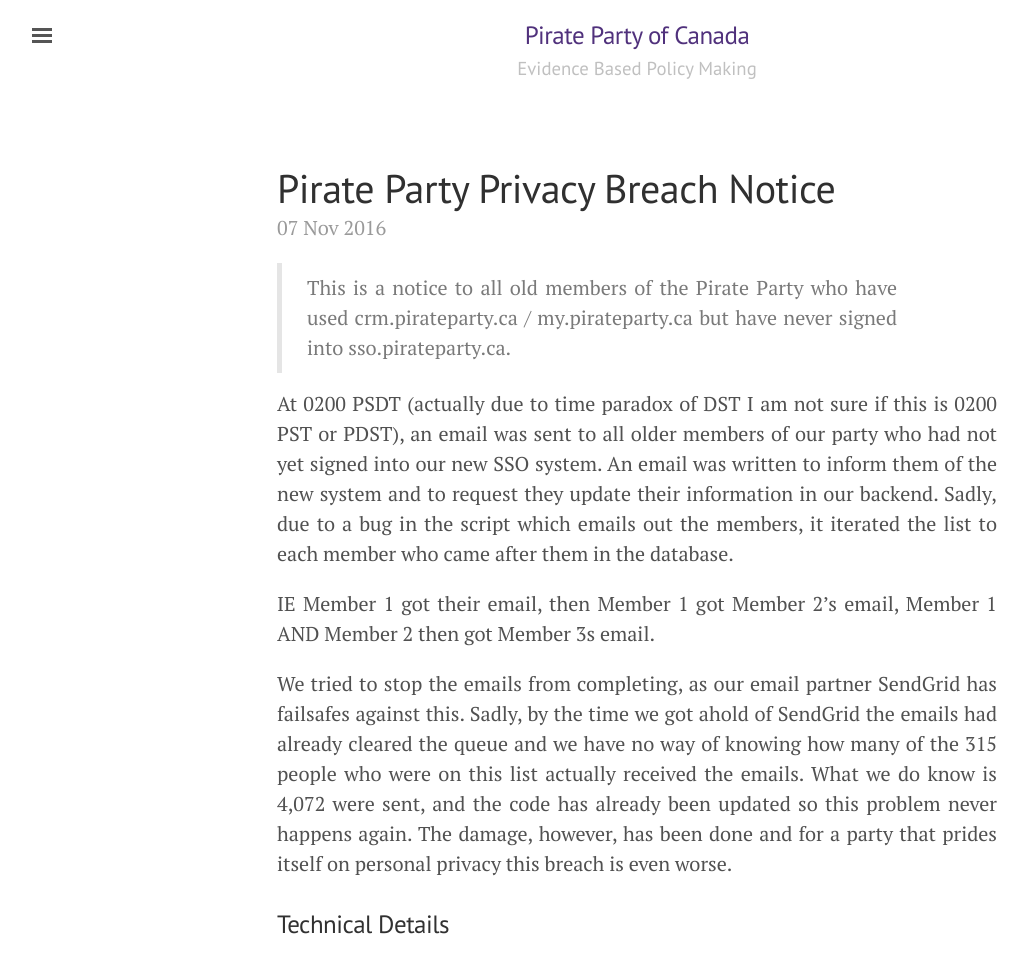
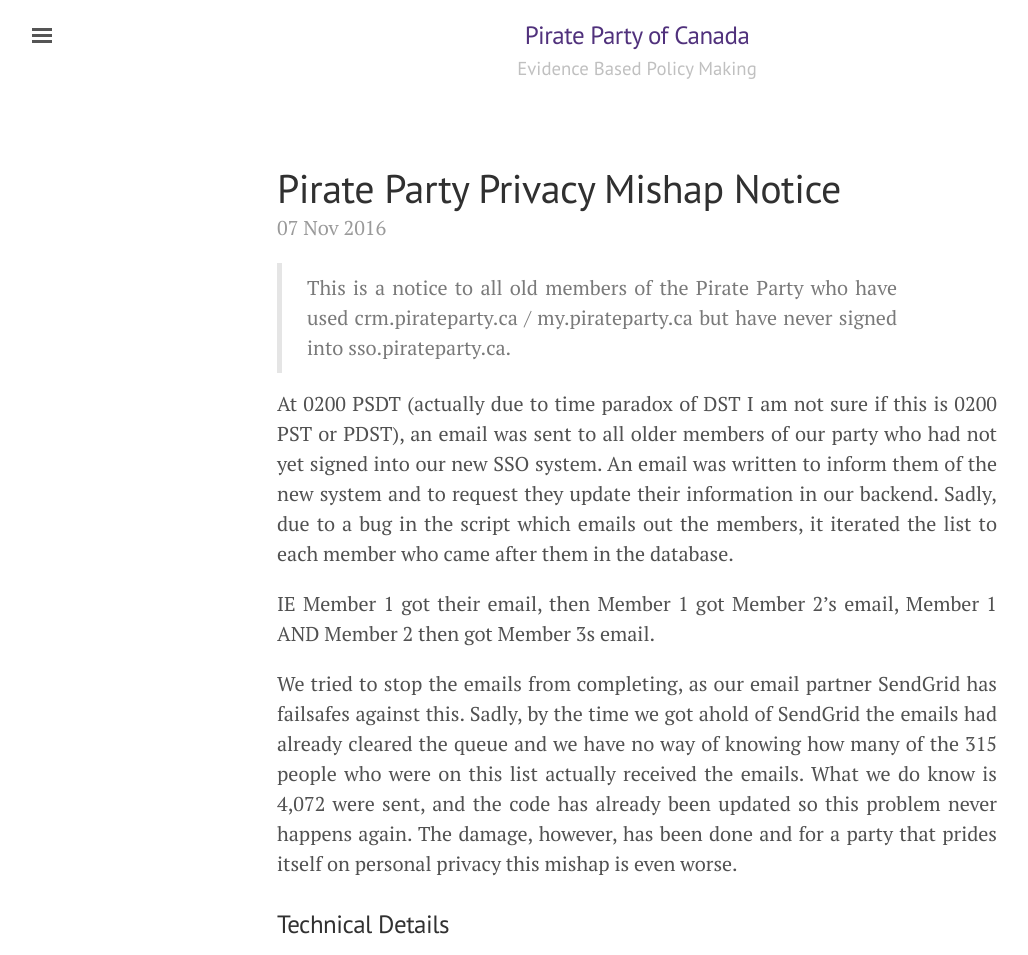
Before and after one commit to piratepartyca/piratepartyca.github.io, a Jekyll site: the page built from _posts/2016-11-07-PPCA-Privacy-Breach.md, in a window 1280 px wide and 1400 px high. Shown: the top 955 px of the window, without its empty margins (3-1031 px from the left). Built offline with Jekyll 4.4.1, drawn with Linux system fonts in a browser that asks for light colours; nearby versions of some CDN libraries; some of the changed text lies outside the part shown.

Commit message:
Not a breach.

```diff
--- a/_posts/2016-11-07-PPCA-Privacy-Breach.md
+++ b/_posts/2016-11-07-PPCA-Privacy-Breach.md
@@ -1,5 +1,5 @@
 ---
-title: Pirate Party Privacy Breach Notice
+title: Pirate Party Privacy Mishap Notice
 author: Travis McCrea
 layout: post
 categories: [internal]
@@ -11,7 +11,7 @@
 
 IE Member 1 got their email, then Member 1 got Member 2's email, Member 1 AND Member 2 then got Member 3s email.
 
-We tried to stop the emails from completing, as our email partner SendGrid has failsafes against this. Sadly, by the time we got ahold of SendGrid the emails had already cleared the queue and we have no way of knowing how many of the 315 people who were on this list actually received the emails. What we do know is 4,072 were sent, and the code has already been updated so this problem never happens again. The damage, however, has been done and for a party that prides itself on personal privacy this breach is even worse.
+We tried to stop the emails from completing, as our email partner SendGrid has failsafes against this. Sadly, by the time we got ahold of SendGrid the emails had already cleared the queue and we have no way of knowing how many of the 315 people who were on this list actually received the emails. What we do know is 4,072 were sent, and the code has already been updated so this problem never happens again. The damage, however, has been done and for a party that prides itself on personal privacy this mishap is even worse.
 
 ### Technical Details
 
@@ -68,4 +68,6 @@
 
 I am truly sorry to anyone who was affected by this, there is no action you need to take... no password information was shared (and our passwords are encrypted using B_CRYPT with 12 rounds of strength anyway). This information is here because I screwed up, and one of the things we do in the Pirate Party is admit our failures, we try not to spin them, and we move forward. So far the people who were up at this hour and have responded have seemed fairly understanding, I appreciate that and all I can do is promise to do better next time.
 
+***EDIT: A previous version of this post refer to this as a "breach", to avoid confusion on malicious intrusion and stupidity we are using the term "mishap". Further we would like to remind everyone that we at no time have credit card data either in our servers or in our database. We use a secure payment gateway and your information is securely kept in their fully PCI compliant system***
+
 -- Travis McCrea
```
